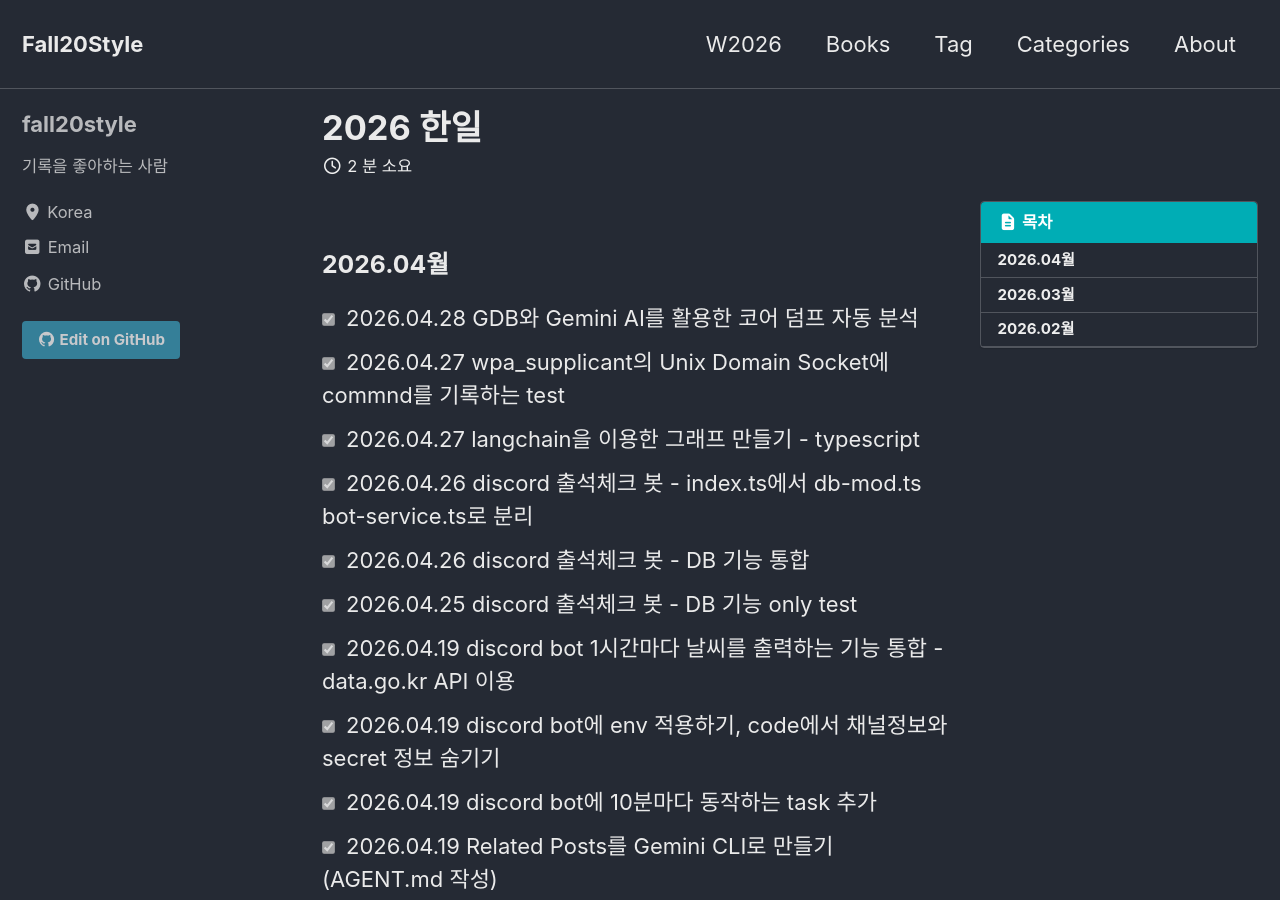
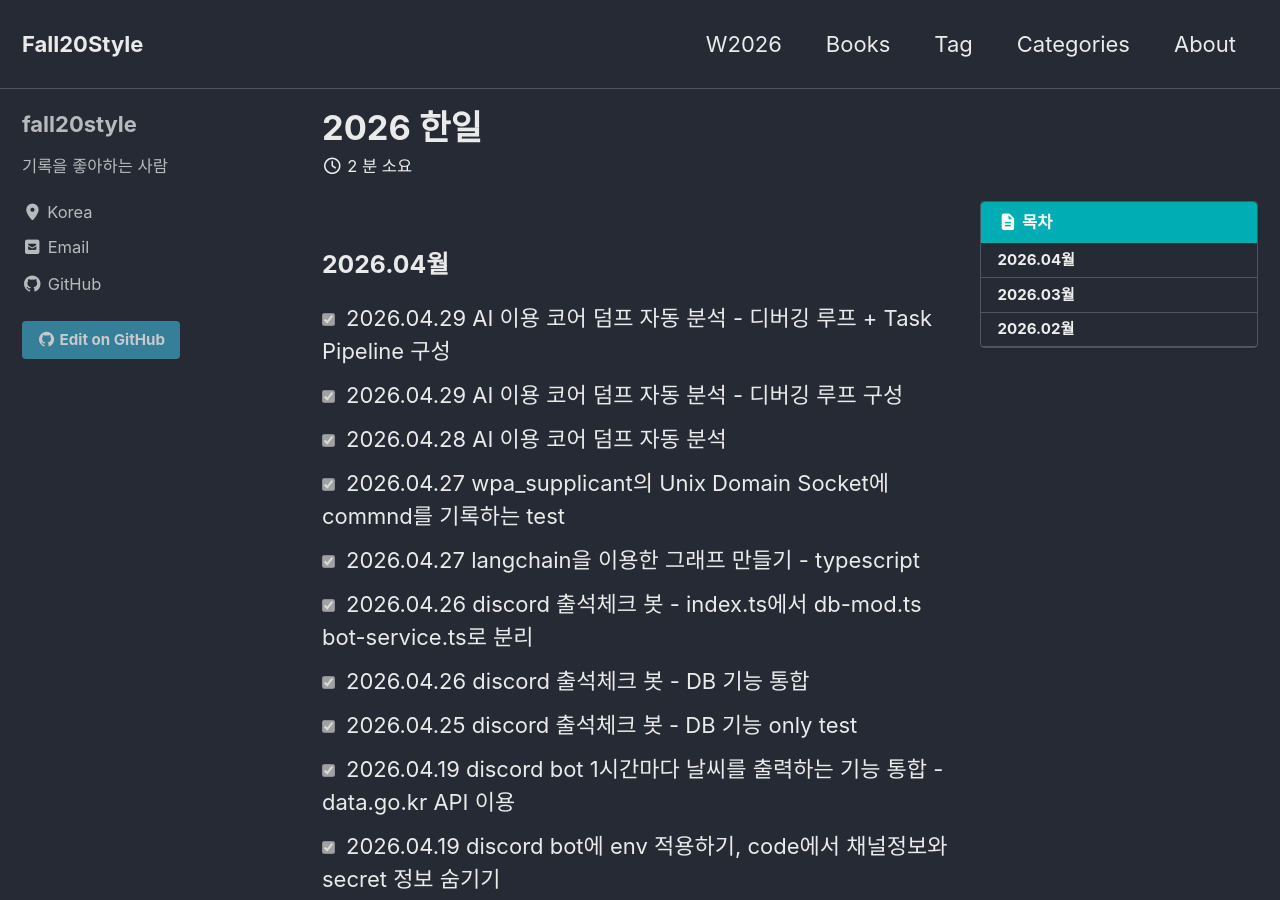
Before and after one commit to fall20style/fall20style.github.io, a Jekyll site: the page built from W2026.md, in a window 1280 px wide and 900 px high. Built offline with Jekyll 4.4.1, drawn with Linux system fonts in a browser that asks for light colours; cached includes are drawn as plain includes.

Commit message:
Update W2026.md

```diff
--- a/W2026.md
+++ b/W2026.md
@@ -12,7 +12,9 @@ description: desc가 여기에
 ---
 
 ### 2026.04월
-- [X] 2026.04.28 GDB와 Gemini AI를 활용한 코어 덤프 자동 분석
+- [X] 2026.04.29 AI 이용 코어 덤프 자동 분석 - 디버깅 루프 + Task Pipeline 구성
+- [X] 2026.04.29 AI 이용 코어 덤프 자동 분석 - 디버깅 루프 구성
+- [X] 2026.04.28 AI 이용 코어 덤프 자동 분석
 - [X] 2026.04.27 wpa_supplicant의 Unix Domain Socket에 commnd를 기록하는 test
 - [X] 2026.04.27 langchain을 이용한 그래프 만들기 - typescript
 - [X] 2026.04.26 discord 출석체크 봇 - index.ts에서 db-mod.ts bot-service.ts로 분리
```
